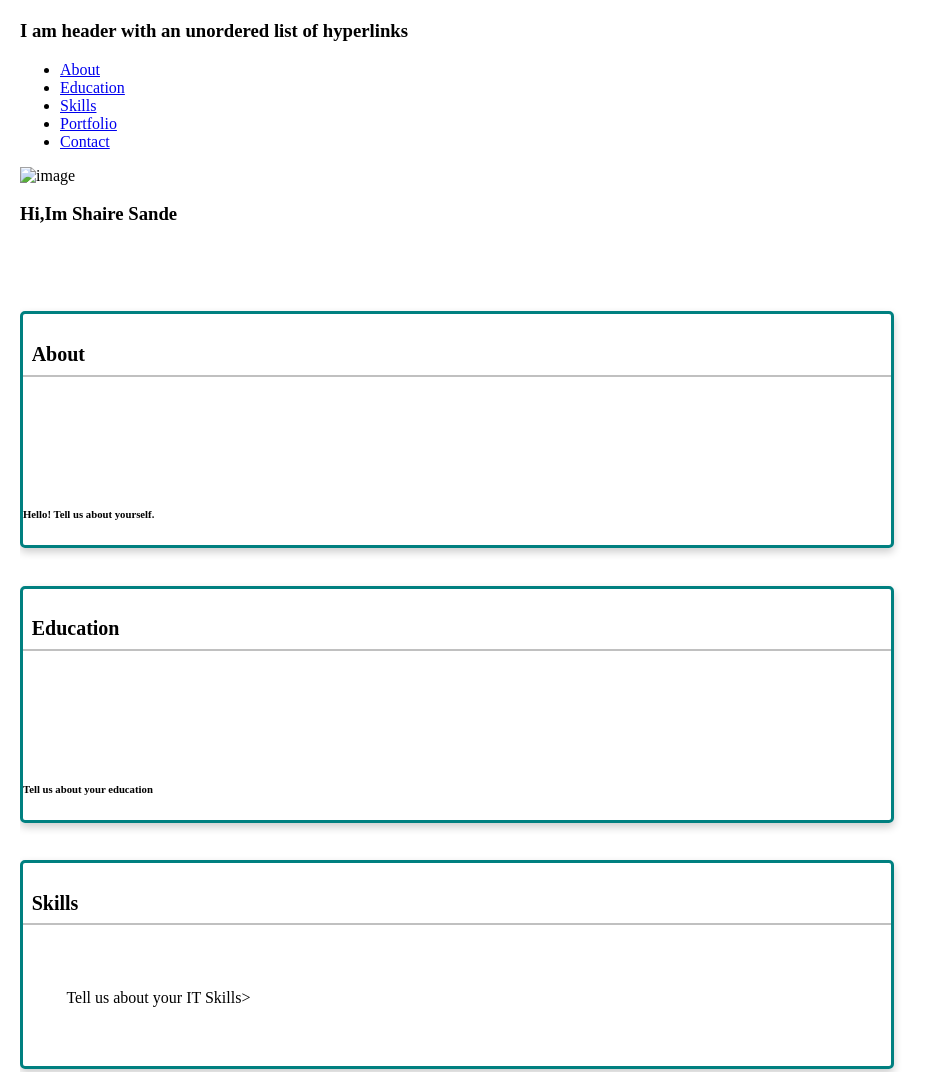
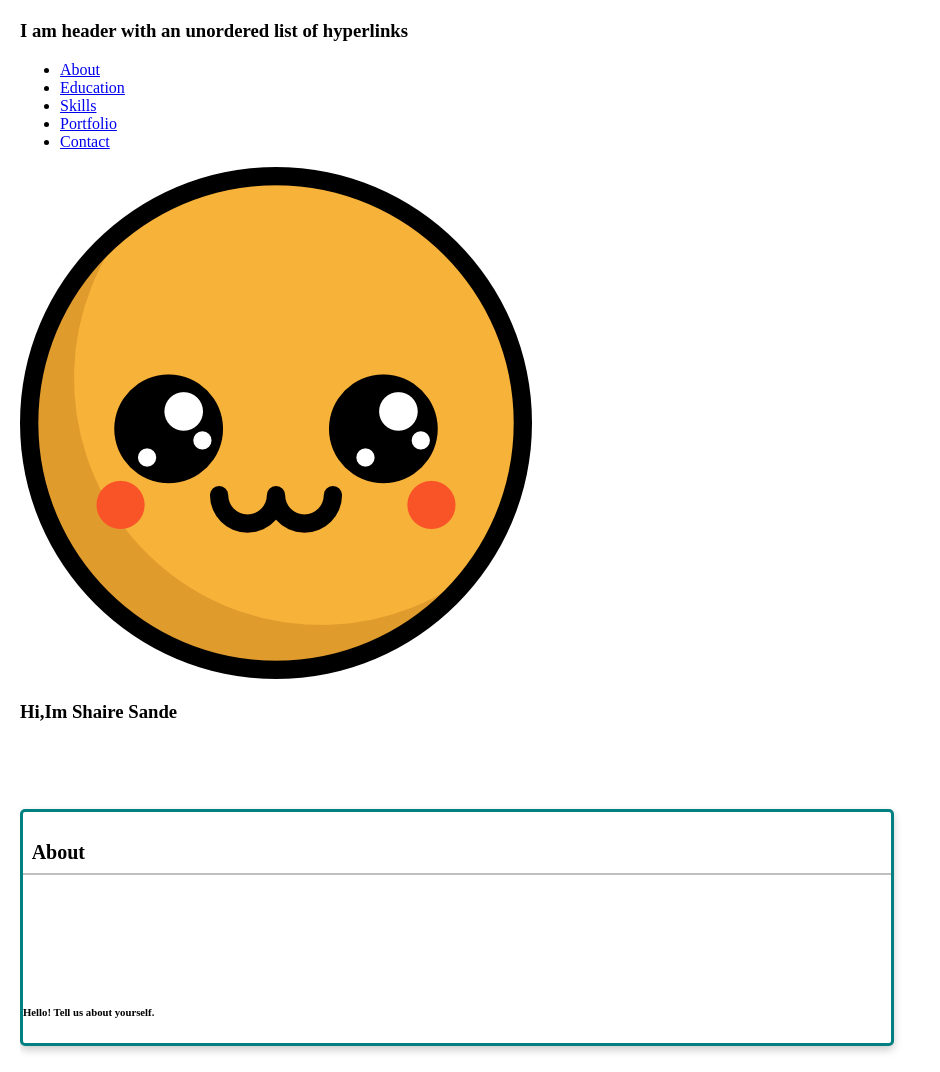
Before and after one commit to shairesande/css, a plain HTML site: page index.html in a window 1280 px wide. Shown: the top 1072 px of the page, without its empty margins (0-940 px from the left). Drawn offline with Linux system fonts and the light colour scheme.

Commit message:
Update index.html

```diff
--- a/index.html
+++ b/index.html
@@ -18,7 +18,7 @@
     </ul>
 
     <div>
-        <img src=image/cute.png alt="image">
+        <img src="cute.png">
         <p><h3>Hi,Im Shaire Sande</h3></p>
     </div>
 
```
